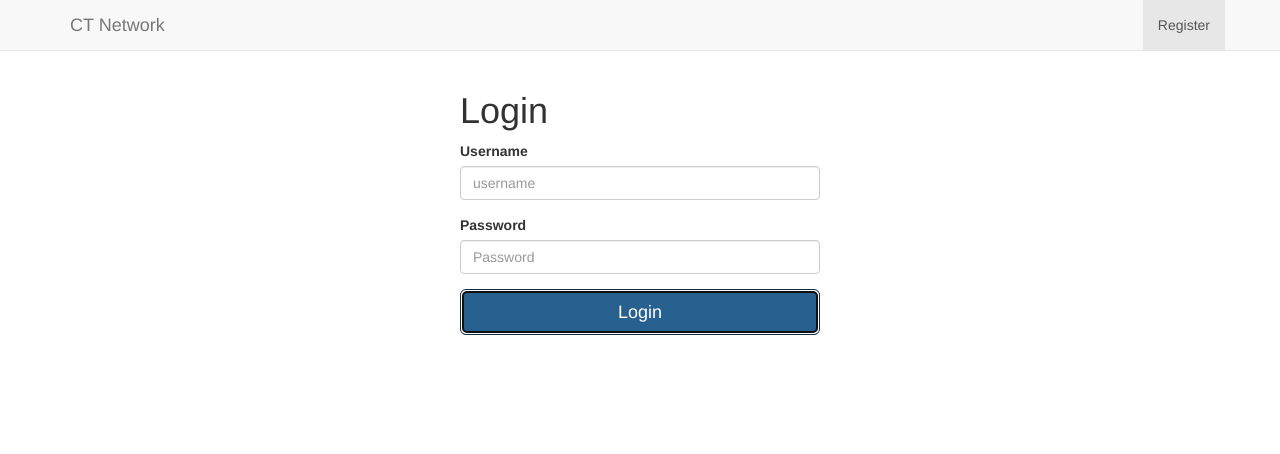
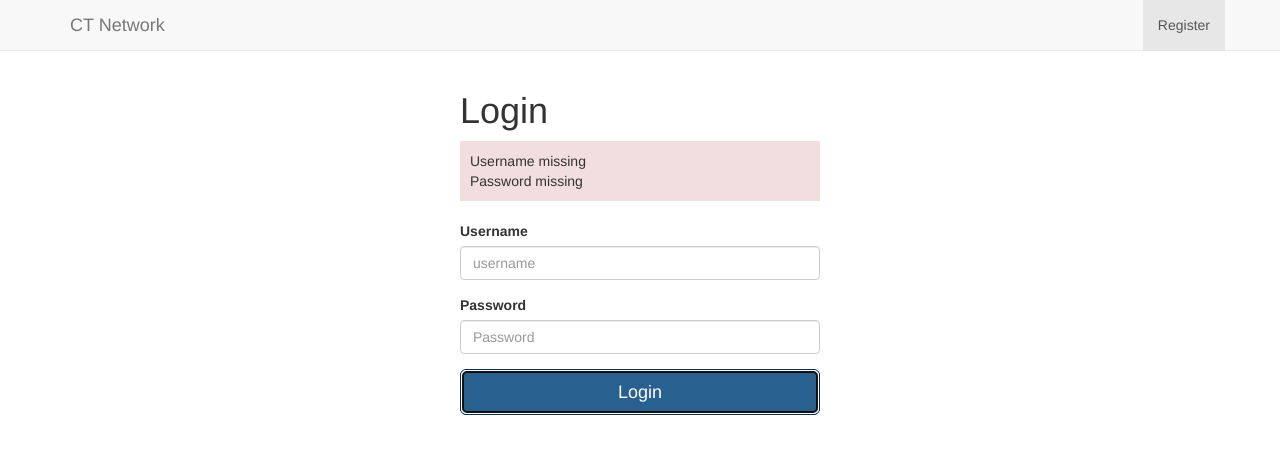
Before and after one commit to habibhoxha/js_3, a plain HTML site: page login.html in a window 1280 px wide. Both pictures are taken after a click on the button "Login". Drawn offline with nearby package versions, Linux system fonts and the light colour scheme.

Commit message:
Register/Login Validation

```diff
--- a/js/login.js
+++ b/js/login.js
@@ -12,7 +12,38 @@ $(document).ready(function(){
 
 	$("#submit_login").click(function(){
 
+		var username = $("#username").val();
+		var password = $("#password").val();
 
+		var is_ok = true;
+
+		$("#register_response").html("").hide();
+
+		if(username.length < 3) {
+			// username is ok
+			is_ok = false;
+
+			var msg = "Username is too short";
+			if(username.length == 0) {
+				msg = "Username missing";
+			}
+
+			$("#register_response").append("<div>"+msg+"</div>").show();
+		}
+
+		if(password.length < 6) {
+			// password is ok
+			is_ok = false;
+			$("#register_response").append("<div>Password missing</div>").show();
+		}
+
+		if(is_ok) {
+			// login user
+			console.log("Everything is ok");
+		}
+		else {
+			console.log("Errors found");
+		}
 
 	});
 
--- a/login.html
+++ b/login.html
@@ -31,6 +31,9 @@
 			<div class="row">
 				<div class="col-md-4 col-md-offset-4">
 					<h1>Login</h1>
+					<div id="register_response" class="msg_response bg-danger">
+
+					</div>
 					<form>
 						<div class="form-group">
 							<label for="username">Username</label>
```
